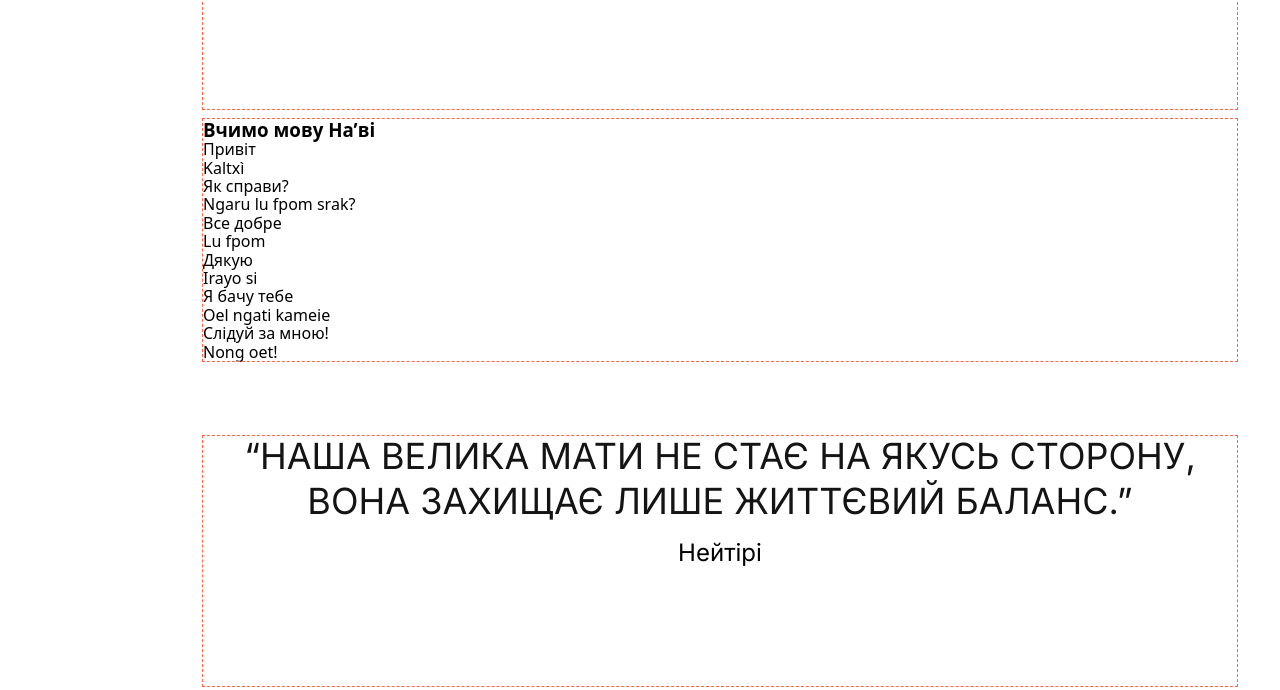
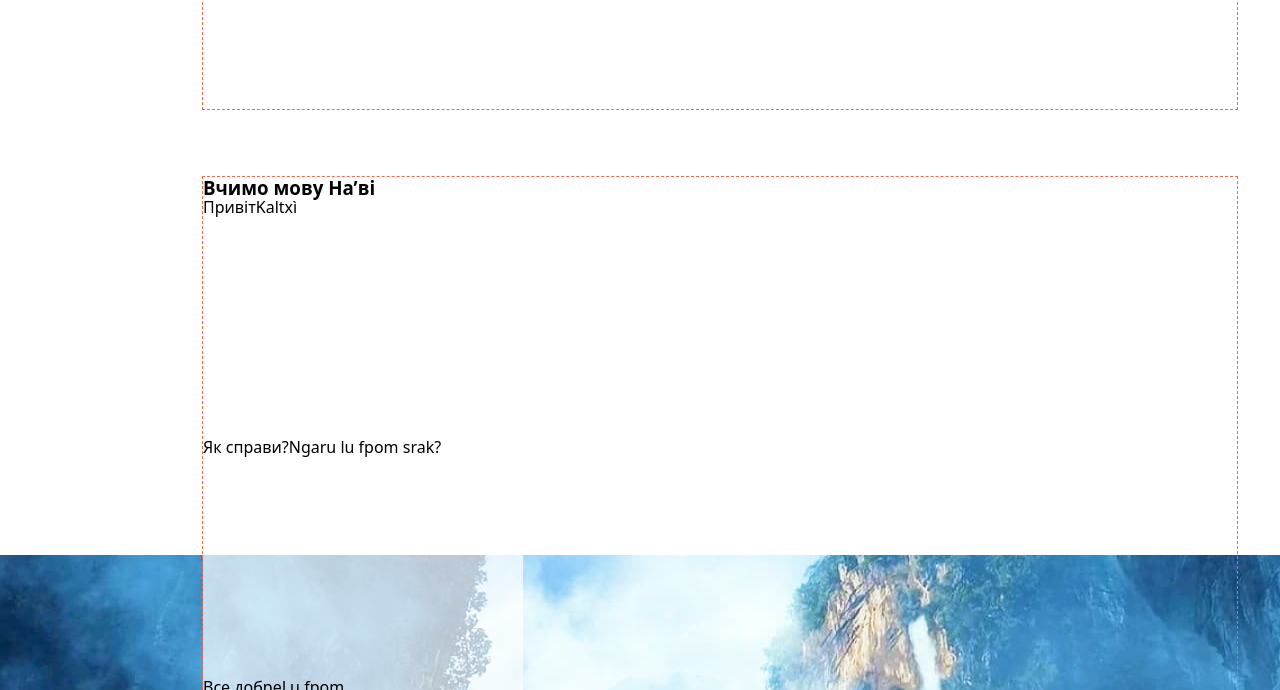
Before and after one commit to MiroslavShendryk/avatar, a plain HTML site: page index.html in a window 1280 px wide. Shown: the part 2151-2841 px from the top of the page. Drawn offline with nearby package versions, Linux system fonts and the light colour scheme; a web font is replaced by a local one.

Commit message:
update style.css

```diff
--- a/css/style.css
+++ b/css/style.css
@@ -241,3 +241,23 @@
     display: block;
     width: 260px;
     height: 80px;}
+    /* translate */
+    .translate{
+        padding-top: 58px;
+        padding-bottom: 57px;
+        background-image: url(../images/translate-background.jpg);
+        background-repeat: no-repeat;
+        background-position: center;
+    }
+    .translate-list{
+        background: rgba(255, 255, 255, 0.7);
+        width:  320px;
+        height: 240px;
+    }
+    .translate-list,
+    .translate-item{
+        display: flex;
+        flex-wrap: wrap;
+
+
+    }
--- a/index.html
+++ b/index.html
@@ -125,60 +125,59 @@
                         <p class="name">Джейк Саллі</p>
                     </div>
                 </section>
-                <section>
+                <section class="translate">
                     <div class="container">
-                        <h3>Вчимо мову На’ві</h3>
-                        <ul>
-                            <li>
+                        <h3 class="heading">Вчимо мову На’ві</h3>
+                        <ul class="translate-list">
+                            <li class="translate-item">
                                 <p>Привіт</p>
                             </li>
-                            <li></li>
-                            <li>
+                            <li class="translate-item">
                                 <p>Kaltxì</p>
                             </li>
                         </ul>
-                        <ul>
-                            <li>
+                        <ul class="translate-list">
+                            <li class="translate-item">
                                 <p>Як справи?</p>
                             </li>
-                            <li></li>
-                            <li>
+
+                            <li class="translate-item">
                                 <p>Ngaru lu fpom srak?</p>
                             </li>
                         </ul>
-                        <ul>
-                            <li>
+                        <ul class="translate-list">
+                            <li class="translate-item">
                                 <p>Все добре</p>
                             </li>
-                            <li></li>
-                            <li>
+
+                            <li class="translate-item">
                                 <p>Lu fpom</p>
                             </li>
                         </ul>
-                        <ul>
-                            <li>
+                        <ul class="translate-list">
+                            <li class="translate-item">
                                 <p>Дякую</p>
                             </li>
-                            <li></li>
-                            <li>
+
+                            <li class="translate-item">
                                 <p>Irayo si </p>
                             </li>
                         </ul>
-                        <ul>
-                            <li>
+                        <ul class="translate-list">
+                            <li class="translate-item">
                                 <p>Я бачу тебе </p>
                             </li>
-                            <li></li>
-                            <li>
+
+                            <li class="translate-item">
                                 <p>Oel ngati kameie</p>
                             </li>
                         </ul>
-                        <ul>
-                            <li>
+                        <ul class="translate-list">
+                            <li class="translate-item">
                                 <p>Слідуй за мною!</p>
                             </li>
-                            <li></li>
-                            <li>
+
+                            <li class="translate-item">
                                 <p>Nong oet!</p>
                             </li>
                         </ul>
```
Also changed, not shown: images/translate-background.jpg (added).
